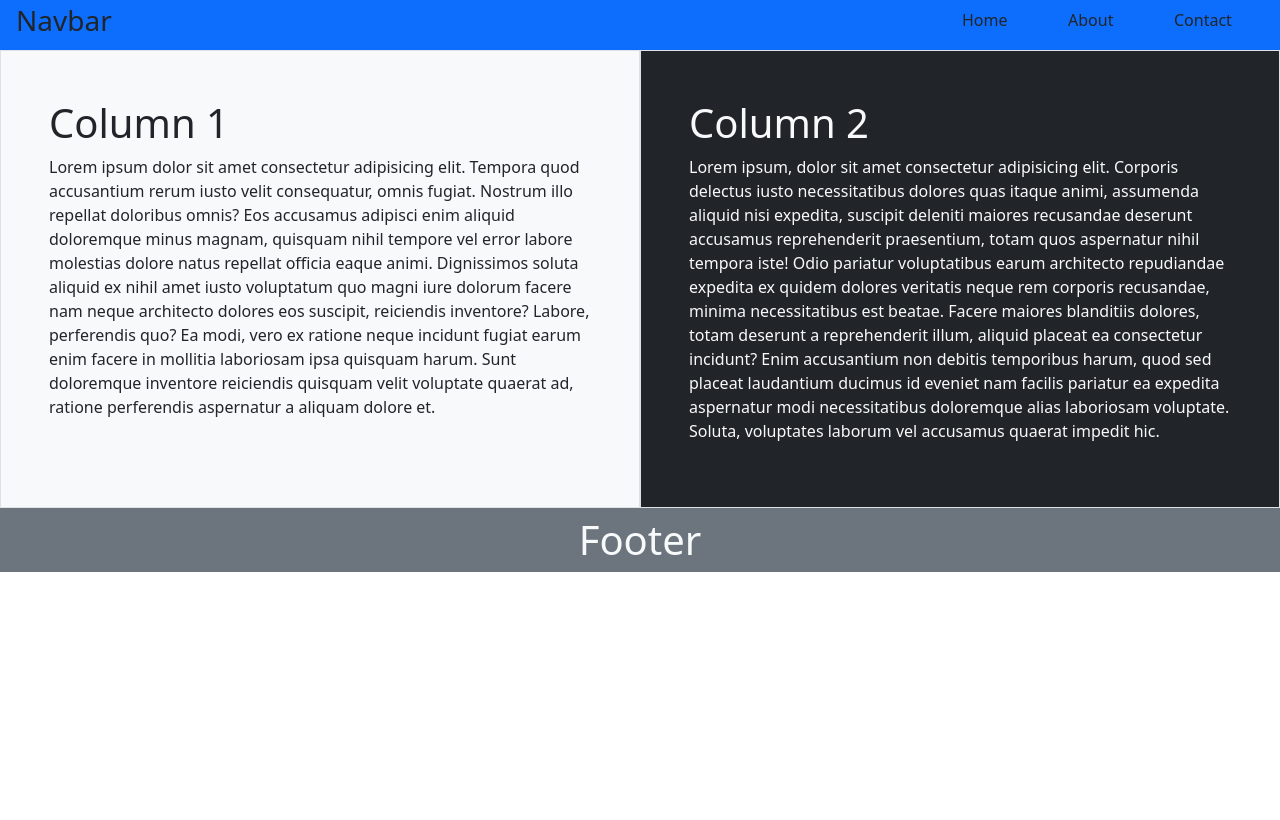
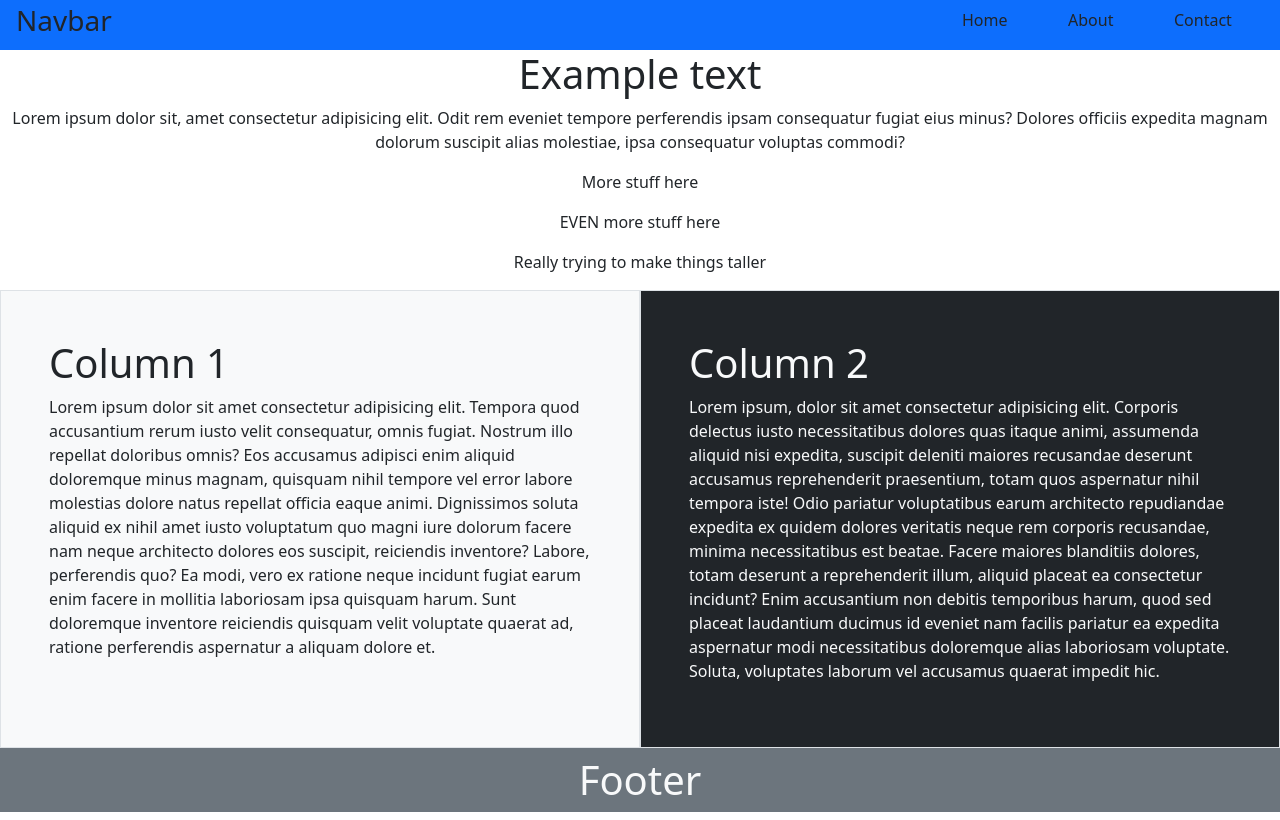
Before and after one commit to connordalecox/collab-practice, a plain HTML site: page index.html in a window 1280 px wide. Drawn offline with nearby package versions, Linux system fonts and the light colour scheme.

Commit message:
added jumbotron

```diff
--- a/index.html
+++ b/index.html
@@ -23,6 +23,13 @@
         <div class="col-1 p-1">Contact</div>
       </div>
       <div class="row">
+        <div class="jumbotron text-center">
+           <h1>Example text</h1>
+           <p>Lorem ipsum dolor sit, amet consectetur adipisicing elit. Odit rem eveniet tempore perferendis ipsam consequatur fugiat eius minus? Dolores officiis expedita magnam dolorum suscipit alias molestiae, ipsa consequatur voluptas commodi?</p>
+           <p>More stuff here</p>
+           <p>EVEN more stuff here</p>
+           <p>Really trying to make things taller</p>
+        </div>
         <div class="col-6 border bg-light p-5">
           <h1>Column 1</h1>
           <p>Lorem ipsum dolor sit amet consectetur adipisicing elit. Tempora quod accusantium rerum iusto velit consequatur, omnis fugiat. Nostrum illo repellat doloribus omnis? Eos accusamus adipisci enim aliquid doloremque minus magnam, quisquam nihil tempore vel error labore molestias dolore natus repellat officia eaque animi. Dignissimos soluta aliquid ex nihil amet iusto voluptatum quo magni iure dolorum facere nam neque architecto dolores eos suscipit, reiciendis inventore? Labore, perferendis quo? Ea modi, vero ex ratione neque incidunt fugiat earum enim facere in mollitia laboriosam ipsa quisquam harum. Sunt doloremque inventore reiciendis quisquam velit voluptate quaerat ad, ratione perferendis aspernatur a aliquam dolore et.</p>
```
